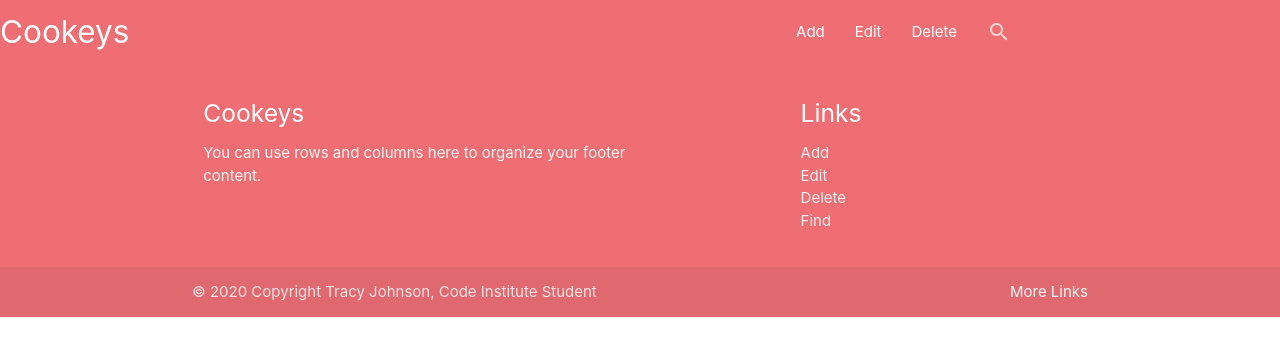
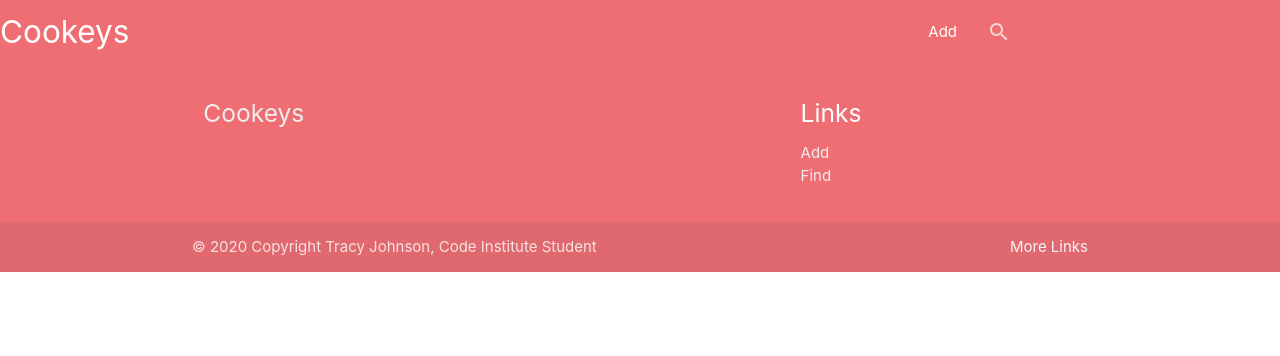
Before and after one commit to tracyjohnson213/cookeys2, a Flask app: page / in a window 1280 px wide. Shown: the top 356 px of the page. Run offline with Flask 2, Linux system fonts and the light colour scheme; data that the repository does not hold is empty; some libraries are stand-ins or nearby versions.

Commit message:
add link to home page for logo

```diff
--- a/templates/base.html
+++ b/templates/base.html
@@ -28,18 +28,16 @@
       rel="stylesheet"
       href="{{ url_for('static', filename='assets/css/styles.css') }}"
     />
-    <!-- Cookeys javascript -->
-    <script src="{{ url_for('static', filename='assets/js/scripts.js') }}"></script>
   </head>
 
   <body>
     <nav>
       <div class="nav-wrapper">
-        <a href="#" class="brand-logo">Cookeys</a>
+        <a class="brand-logo" href="{{url_for('get_recipes')}}">Cookeys</a>
         <ul id="nav-mobile" class="right hide-on-med-and-down">
           <li><a href="{{url_for('add_recipe')}}">Add</a></li>
-          <li><a href="#">Edit</a></li>
-          <li><a href="#">Delete</a></li>
+          <!--<li><a href="#">Edit</a></li>
+          <li><a href="#">Delete</a></li>-->
           <li>
             <form>
               <div class="input-field">
@@ -61,23 +59,17 @@
       <div class="container">
         <div class="row">
           <div class="col l6 s12">
-            <h5 class="white-text">Cookeys</h5>
-            <p class="grey-text text-lighten-4">
+            <h5 class="white-text"><a class="grey-text text-lighten-3" href="{{url_for('get_recipes')}}">Cookeys</a></h5>
+            <!--<p class="grey-text text-lighten-4">
               You can use rows and columns here to organize your footer content.
-            </p>
+            </p>-->
           </div>
           <div class="col l4 offset-l2 s12">
             <h5 class="white-text">Links</h5>
             <ul>
-              <li>
-                <a
-                  class="grey-text text-lighten-3"
-                  href="{{url_for('add_recipe')}}"
-                  >Add</a
-                >
-              </li>
-              <li><a class="grey-text text-lighten-3" href="#!">Edit</a></li>
-              <li><a class="grey-text text-lighten-3" href="#!">Delete</a></li>
+              <li><a class="grey-text text-lighten-3" href="{{url_for('add_recipe')}}">Add</a></li>
+              <!--<li><a class="grey-text text-lighten-3" href="#!">Edit</a></li>
+              <li><a class="grey-text text-lighten-3" href="#!">Delete</a></li>-->
               <li><a class="grey-text text-lighten-3" href="#!">Find</a></li>
             </ul>
           </div>
--- a/templates/recipes.html
+++ b/templates/recipes.html
@@ -2,6 +2,7 @@
 {% extends 'base.html' %} {% block content %}
 
 {% for recipe in recipes %}
+
 <div class="row">
 	<div class="col s12 m5">
 		<div class="card small">
```
